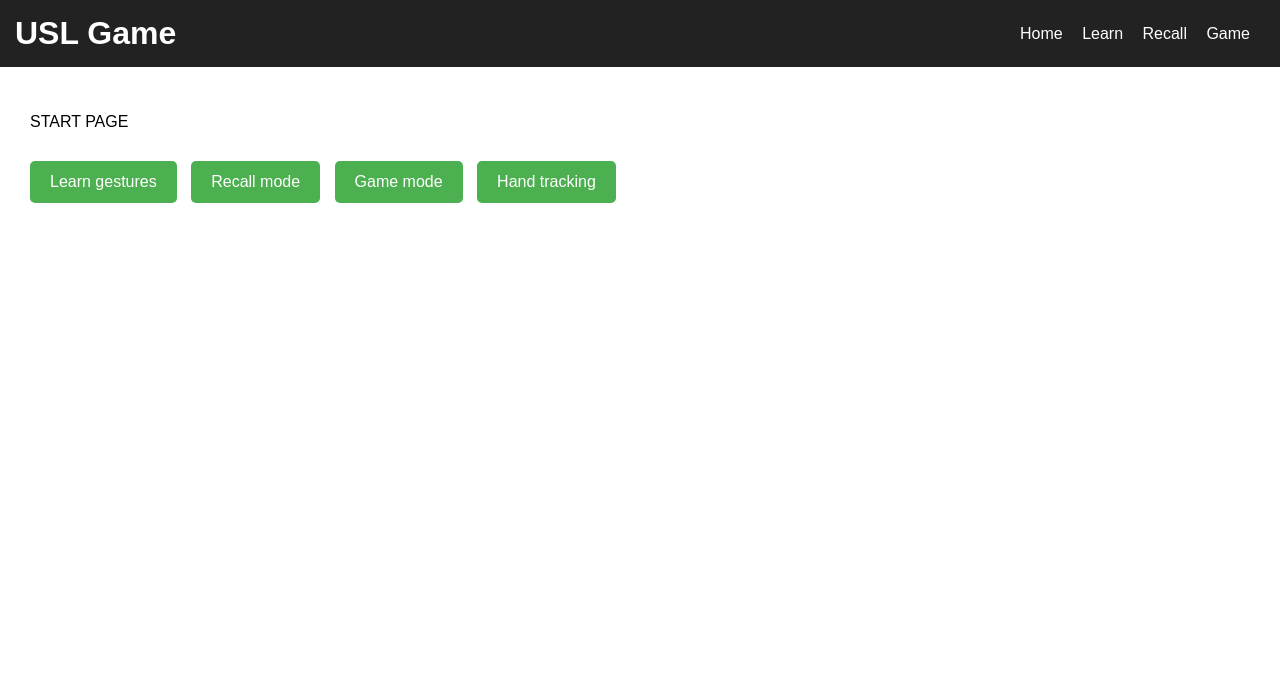
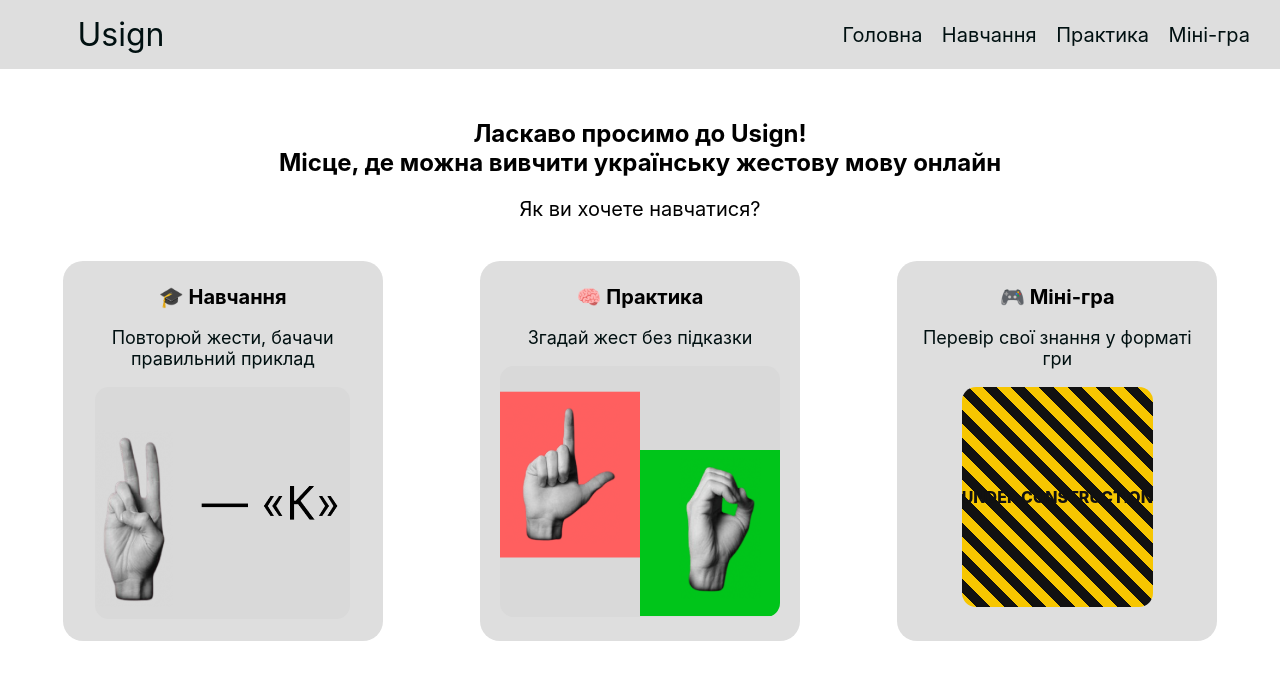
Before and after one commit to ihnryna/USL-Game, a Flask app: page / in a window 1280 px wide. Shown: the top 680 px of the page. Run offline with Flask 3, Linux system fonts and the light colour scheme.

Commit message:
Home screen layout

```diff
--- /dev/null
+++ b/static/colors.css
@@ -0,0 +1,23 @@
+:root {
+  --color-bg-main: #f5f5f5;
+  --color-bg-header: #dedede;
+  --color-bg-card: #dedede;
+
+  --color-bg-card-hover: #70D6FF;
+
+  --color-text-main: #111111;
+  --color-text-secondary: #333333;
+
+  --color-accent-success: #3adb76;
+  --color-accent-error: #ff6b6b;
+
+  --color-warning-yellow: #f7c600;
+  --color-warning-black: #111111;
+
+  --vibrant-coral: #FF5F5F;
+  --ink-black: #001011;
+  --lime-green: #00C51A;
+  --frozen-lake: #70D6FF;
+  --royal-gold: #FFD670;
+  --white: white;
+}
--- a/static/style.css
+++ b/static/style.css
@@ -1,12 +1,11 @@
 body {
-    font-family: Arial, sans-serif;
     margin: 0;
     padding: 0;
 }
 
 header {
-    background: #222;
-    color: white;
+    background: var(--color-bg-card);
+    color: var(--white);
     padding: 15px;
     display: flex;
     align-items: center;
@@ -16,28 +15,38 @@ header {
 
 header h1 {
     margin: 0;
+    font-weight:400;
+    padding-left:5%;
 }
 
 header a {
-    color: white;
+    color: var(--ink-black);
     text-decoration: none;
 }
 
-nav {
-}
-
 nav a {
-    color: white;
+    color: var(--ink-black);
     margin-right: 15px;
     text-decoration: none;
+    font-size:20px;
+
+    transition:
+        transform 0.25s ease,
+        color 0.25s ease,
+        box-shadow 0.25s ease;
 }
 
 nav a:hover {
-    color: yellow;
+    color: var(--royal-gold);
+    transform: scale(1.04);
 }
 
 main {
     padding: 30px;
+}
+
+.welcome{
+  text-align: center;
 }
 
 .buttons {
@@ -57,3 +66,88 @@ main {
 .btn:hover {
     background: #45a049;
 }
+
+* { box-sizing: border-box; font-family: Inter, system-ui, -apple-system, sans-serif; }
+margin-bottom: 10px;
+}
+
+h2 {
+font-size: 18px;
+font-weight: 500;
+margin-bottom: 40px;
+}
+
+.subtitle {
+font-size: 20px;
+margin-bottom: 40px;
+}
+
+.cards {
+display: grid;
+grid-template-columns: repeat(auto-fit, minmax(260px, 1fr));
+gap: 32px;
+justify-items: center;
+}
+
+.card {
+width:25vw;
+text-align: center;
+background: var(--color-bg-card);
+border-radius: 20px;
+padding: 24px;
+height: 380px;
+display: flex;
+flex-direction: column;
+justify-content: space-between;
+align-items: center;
+
+  transition:
+    transform 0.25s ease,
+    background-color 0.25s ease,
+    box-shadow 0.25s ease;
+}
+
+.card:hover {
+  background: var(--color-bg-card-hover);
+  transform: scale(1.04);
+  box-shadow: 0 12px 30px rgba(0, 0, 0, 0.15);
+}
+
+.card h3 {
+margin: 0;
+font-size: 20px;
+}
+
+.card p {
+font-size: 18px;
+color: var(--ink-black);
+}
+
+.card-image {
+  height: 70%;
+  flex-grow: 1;
+  display: flex;
+}
+
+.card-image img {
+  height: 100%;
+  object-fit: cover;
+  border-radius: 14px;
+}
+
+.construction {
+background: repeating-linear-gradient(
+45deg,
+#f7c600,
+#f7c600 10px,
+#111 10px,
+#111 20px
+);
+color: #111;
+font-weight: 800;
+display: flex;
+align-items: center;
+justify-content: center;
+height: 220px;
+border-radius: 14px;
+}
--- a/templates/base.html
+++ b/templates/base.html
@@ -4,16 +4,17 @@
     <meta charset="UTF-8">
     <title>{% block title %}USL Game{% endblock %}</title>
     <link rel="stylesheet" href="{{ url_for('static', filename='style.css') }}">
+    <link rel="stylesheet" href="{{ url_for('static', filename='colors.css') }}">
 </head>
 
 <body>
 <header>
-    <h1><a href="/">USL Game</a></h1>
+    <h1><a href="/">Usign</a></h1>
     <nav>
-        <a href="/">Home</a>
-        <a href="/learn">Learn</a>
-        <a href="/recall">Recall</a>
-        <a href="/game">Game</a>
+        <a href="/">Головна</a>
+        <a href="/learn">Навчання</a>
+        <a href="/recall">Практика</a>
+        <a href="/game">Міні-гра</a>
     </nav>
 </header>
 
--- a/templates/home.html
+++ b/templates/home.html
@@ -3,12 +3,43 @@
 {% block title %}Home | USL Game{% endblock %}
 
 {% block content %}
-<p>START PAGE</p>
+<div class="welcome">
+    <h2>Ласкаво просимо до Usign!<br> Місце, де можна вивчити українську жестову мову онлайн</h2>
 
-<div class="buttons">
-    <a class="btn" href="/learn">Learn gestures</a>
-    <a class="btn" href="/recall">Recall mode</a>
-    <a class="btn" href="/game">Game mode</a>
-    <a class="btn" href="/hand-tracking">Hand tracking</a>
+    <div class="subtitle">Як ви хочете навчатися?</div>
+</div>
+
+<div class="cards">
+    <div class="card">
+        <div>
+            <h3>🎓 Навчання</h3>
+            <p>Повторюй жести, бачачи правильний приклад</p>
+        </div>
+        <div class="card-image">
+            <img src="static/images/learning-banner.png" alt="Навчання"/>
+        </div>
+    </div>
+
+
+    <div class="card">
+        <div>
+            <h3>🧠 Практика</h3>
+            <p>Згадай жест без підказки</p>
+        </div>
+        <div class="card-image">
+            <img src="static/images/practice-banner.png"/>
+        </div>
+    </div>
+
+
+    <div class="card">
+        <div>
+            <h3>🎮 Міні-гра</h3>
+            <p>Перевір свої знання у форматі гри</p>
+        </div>
+        <div class="card-image">
+            <div class="construction">UNDER CONSTRUCTION</div>
+        </div>
+    </div>
 </div>
 {% endblock %}
```
Also changed, not shown: static/images/learning-banner.png (added), static/images/practice-banner.png (added).
